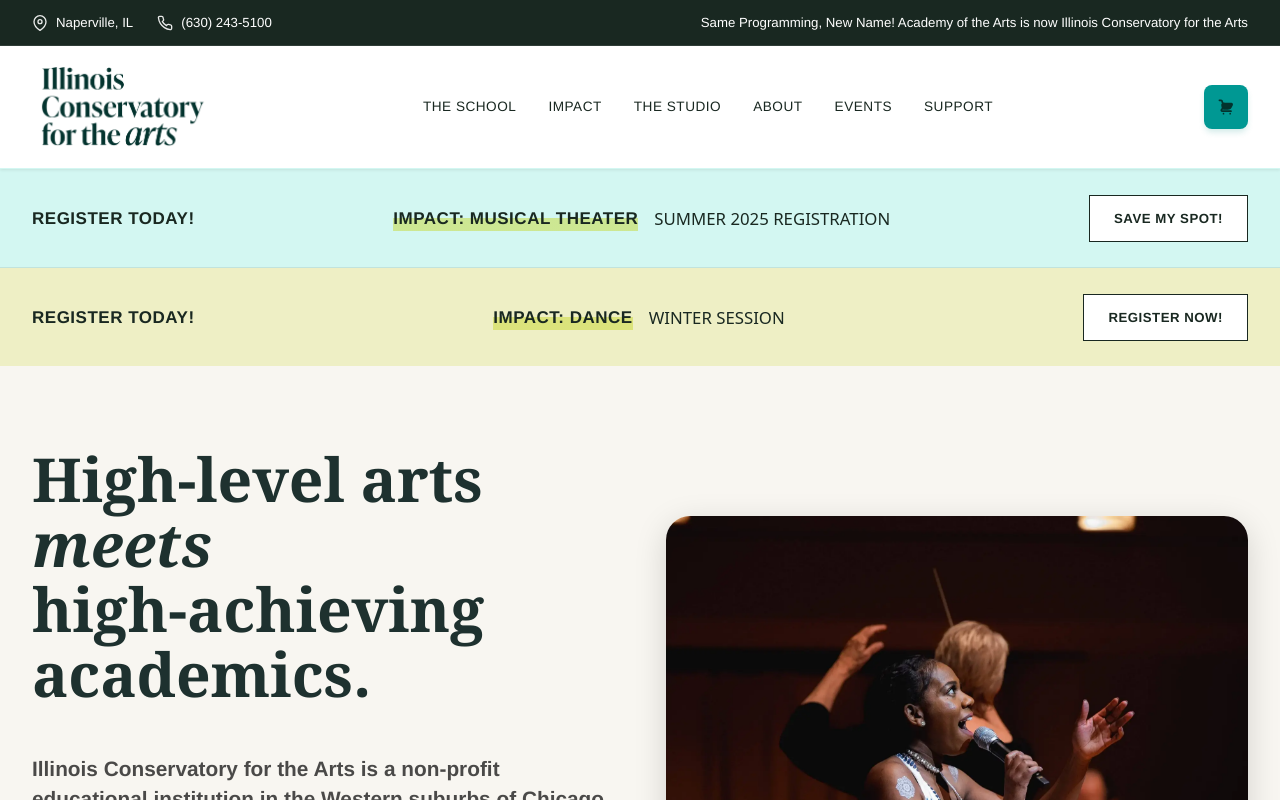
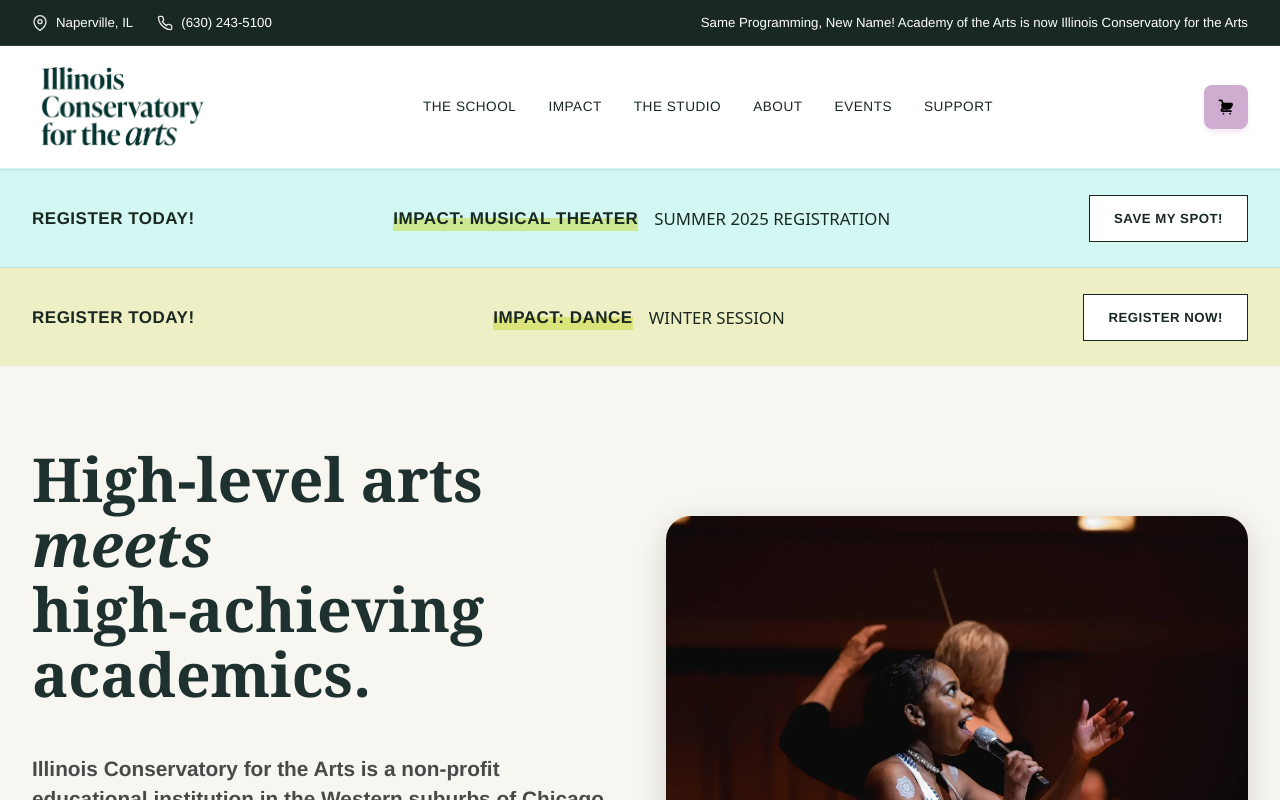
Before and after one commit to thisisAhsanIqbal/ica_NextJs, a Next.js app: page / in a window 1280 px wide. Shown: the top 800 px of the page. Built offline with nearby package versions, Linux system fonts and the light colour scheme; a web font is replaced by a local one.

Commit message:
Update Shopping Cart: Add lavender background (#CFADD1) with green deep text, link to shop, and set Impact dropdown open by default

```diff
--- a/app/components/shared/Header.module.css
+++ b/app/components/shared/Header.module.css
@@ -157,8 +157,8 @@
 
 .ctaButton {
   font-family: var(--font-ui);
-  background-color: var(--ica-teal);
-  color: var(--ica-white);
+  background-color: #CFADD1;
+  color: var(--ica-green-deep);
   border: none;
   padding: 0.75rem;
   font-size: 1rem;
@@ -166,19 +166,20 @@
   border-radius: 0.5rem;
   cursor: pointer;
   transition: all 0.3s ease;
-  box-shadow: 0 4px 6px -1px rgba(23, 150, 140, 0.2);
+  box-shadow: 0 4px 6px -1px rgba(207, 173, 209, 0.3);
   display: flex;
   align-items: center;
   justify-content: center;
   aspect-ratio: 1;
+  text-decoration: none;
 }
 
-.shopIcon { flex-shrink: 0; }
+.shopIcon { flex-shrink: 0; filter: brightness(0); }
 
 .ctaButton:hover {
-  background-color: var(--ica-green-deep);
+  background-color: #C09BC2;
   transform: translateY(-2px);
-  box-shadow: 0 10px 15px -3px rgba(30, 49, 47, 0.3);
+  box-shadow: 0 10px 15px -3px rgba(207, 173, 209, 0.4);
 }
 
 .ctaButton:active { transform: translateY(0); }
@@ -286,7 +287,7 @@
 .navLink {
   font-size: 1rem;
   width: 100%;
-  padding: 1.25rem 1.5rem;
+  padding: 1.2rem 1.5rem;
   min-height: 56px;
   border-bottom: 1px solid rgba(0, 0, 0, 0.1);
   display: flex;
@@ -559,23 +560,24 @@
     border-top: 1px solid rgba(0, 0, 0, 0.1);
     border-bottom: 1px solid rgba(0, 0, 0, 0.1);
     border-radius: 0;
-    background-color: transparent;
+    background-color: #CFADD1;
     color: var(--ica-green-deep);
-    box-shadow: none;
+    box-shadow: 0 2px 4px rgba(207, 173, 209, 0.2);
     font-size: 1rem;
     gap: 0.75rem;
     cursor: pointer;
     -webkit-tap-highlight-color: transparent;
     touch-action: manipulation;
-    transition: background-color 0.2s ease;
+    transition: background-color 0.2s ease, box-shadow 0.2s ease;
     font-family: var(--font-ui);
+    text-decoration: none;
   }
 
-  .shopText { font-weight: 400; text-transform: none; }
+  .shopText { font-weight: 400; text-transform: none; color: var(--ica-green-deep); }
 
   .mobileShopButton .shopIcon { width: 20px; height: 20px; flex-shrink: 0; pointer-events: none; filter: brightness(0); }
-  .mobileShopButton:active { background-color: rgba(23, 150, 140, 0.1); }
-  .mobileShopButton:hover { background-color: rgba(23, 150, 140, 0.05); }
+  .mobileShopButton:active { background-color: #C09BC2; box-shadow: 0 1px 2px rgba(207, 173, 209, 0.3); }
+  .mobileShopButton:hover { background-color: #C09BC2; box-shadow: 0 4px 8px rgba(207, 173, 209, 0.3); }
 }
 
 /* Desktop: hide mobile-only controls, show header actions and desktop nav */
--- a/app/components/shared/Header.tsx
+++ b/app/components/shared/Header.tsx
@@ -7,7 +7,7 @@
 
 export default function Header() {
   const [isMenuOpen, setIsMenuOpen] = useState(false)
-  const [isImpactSubmenuOpen, setIsImpactSubmenuOpen] = useState(false)
+  const [isImpactSubmenuOpen, setIsImpactSubmenuOpen] = useState(true)
 
   const toggleMenu = useCallback(() => {
     setIsMenuOpen(prev => !prev)
@@ -217,10 +217,12 @@
           </Link>
 
           {/* Shopping Cart in Mobile Menu */}
-          <button
+          <a
+            href="https://shop.ilconservatory.org/"
+            target="_blank"
+            rel="noopener noreferrer"
             className={styles.mobileShopButton}
             aria-label="Shopping Cart"
-            type="button"
             onClick={closeMenu}
           >
             <Image
@@ -235,7 +237,7 @@
               aria-hidden="true"
             />
             <span className={styles.shopText}>Shopping Cart</span>
-          </button>
+          </a>
 
           {/* Social Icons in Mobile Menu */}
           <div className={styles.mobileSocialIcons} role="list" aria-label="Social media links">
@@ -317,7 +319,13 @@
         {/* Actions */}
         <div className={styles.headerActions}>
           {/* Shop Button */}
-          <button className={styles.ctaButton} aria-label="Shopping Cart" type="button">
+          <a
+            href="https://shop.ilconservatory.org/"
+            target="_blank"
+            rel="noopener noreferrer"
+            className={styles.ctaButton}
+            aria-label="Shopping Cart"
+          >
             <Image
               src="/shop_icon.svg"
               alt=""
@@ -329,7 +337,7 @@
               loading="eager"
               aria-hidden="true"
             />
-          </button>
+          </a>
         </div>
       </div>
     </header>
```
